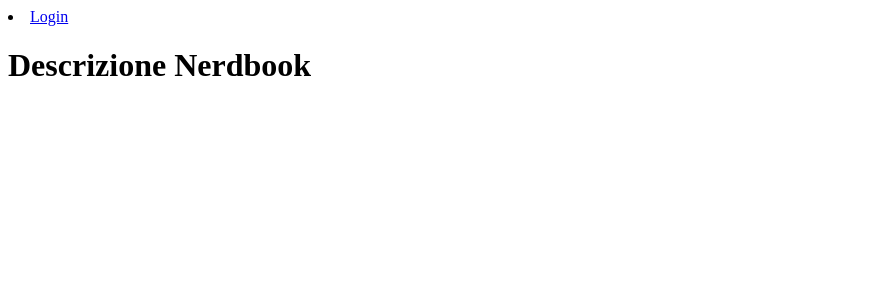
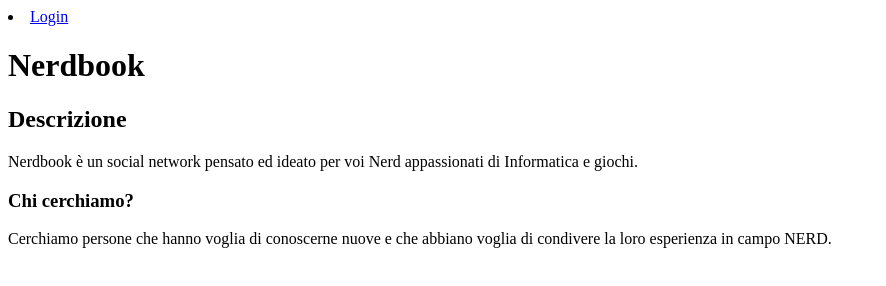
Before and after one commit to RiccardoMontei/Progetto_AMM, a plain HTML site: page Web Pages/M1/descrizione.html in a window 1280 px wide. Shown: the whole page, without its empty margins (0-886 px from the left). Drawn offline with Linux system fonts and the light colour scheme.

Commit message:
Aggiunta descrizione con titoli sino ad h3

```diff
--- a/Web Pages/M1/descrizione.html
+++ b/Web Pages/M1/descrizione.html
@@ -16,7 +16,23 @@
                 </li>
             </div>
             <div id="title">
-                <h1>Descrizione Nerdbook</h1>
+                <h1>Nerdbook</h1>
+            </div>
+        </div>
+        <div id="pagebody">
+            <div id="Descrizione">
+                <h2>Descrizione</h2>
+
+                <p>Nerdbook è un social network pensato ed ideato per voi Nerd
+                appassionati di Informatica e giochi.</p>
+
+                <h3>Chi cerchiamo?</h3>
+
+                <p>Cerchiamo persone che hanno voglia di conoscerne nuove e
+                che abbiano voglia di condivere la loro esperienza in campo
+                NERD.
+                </p>
+
             </div>
         </div>
     </body>
```
